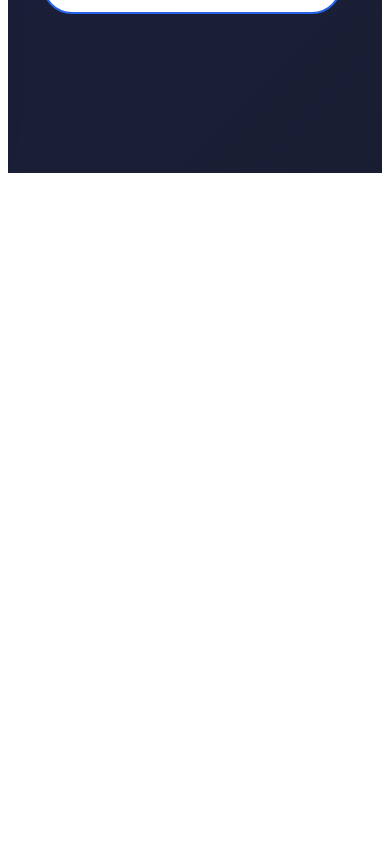
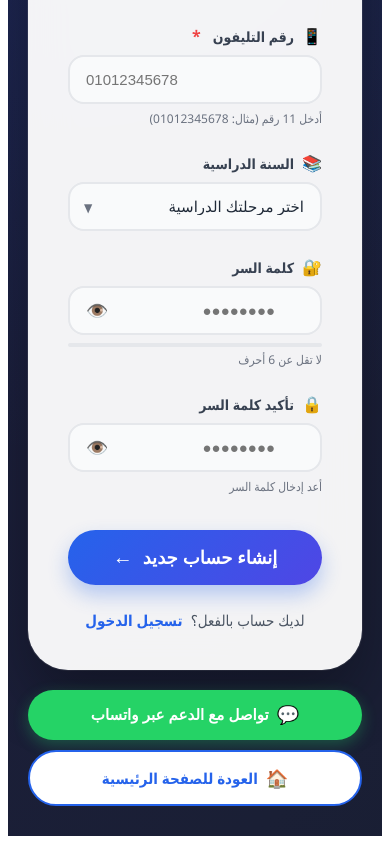
Before and after one commit to tomasmehany/almny-alaolom, a Next.js app: page /register in a window 390 px wide. Shown: the part 1136-1980 px from the top of the page. Before the commit the page ends 1317 px from the top, so only its background shows below. Built offline with nearby package versions, Linux system fonts and the light colour scheme.

Commit message:
Update page.tsx

```diff
--- a/app/register/page.tsx
+++ b/app/register/page.tsx
@@ -12,9 +12,20 @@ export default function RegisterPage() {
   const [confirmPassword, setConfirmPassword] = useState('');
   const [passwordMatch, setPasswordMatch] = useState(true);
   const [mounted, setMounted] = useState(false);
+  const [isMobile, setIsMobile] = useState(false);
 
   useEffect(() => {
     setMounted(true);
+
+    // كشف حجم الشاشة
+    const checkMobile = () => {
+      setIsMobile(window.innerWidth <= 768);
+    };
+
+    checkMobile();
+    window.addEventListener('resize', checkMobile);
+
+    return () => window.removeEventListener('resize', checkMobile);
   }, []);
 
   const handleSubmit = async (e: React.FormEvent) => {
@@ -123,9 +134,9 @@ export default function RegisterPage() {
       <div style={styles.background}></div>
       <div style={styles.backgroundOverlay}></div>
 
-      <div style={styles.content}>
+      <div style={isMobile ? styles.contentMobile : styles.content}>
         {/* ========== الجهة اليمنى ========== */}
-        <div style={styles.rightPanel}>
+        <div style={isMobile ? styles.rightPanelMobile : styles.rightPanel}>
           <div style={styles.imageWrapper}>
             <div style={styles.imageContainer}>
               <img
@@ -145,7 +156,8 @@ export default function RegisterPage() {
               <p style={styles.welcomeMessage}>مع مستر بيشوي، رحلتك نحو التفوق تبدأ من هنا</p>
             </div>
 
-            {/* رابطين بنفس الحجم - الأخضر والأبيض */}
+            {/* الرابطين في اليمين - مخفيين في الموبايل */}
+            {!isMobile && (
               <div style={styles.rightPanelLinks}>
                 {/* الزر الأخضر */}
                 <button type="button" onClick={contactAdmin} style={{...styles.rightLink, ...styles.greenButton}}>
@@ -159,11 +171,12 @@ export default function RegisterPage() {
                   <span>العودة للصفحة الرئيسية</span>
                 </Link>
               </div>
+            )}
           </div>
         </div>
 
         {/* ========== الجهة اليسرى ========== */}
-        <div style={styles.leftPanel}>
+        <div style={isMobile ? styles.leftPanelMobile : styles.leftPanel}>
           <div style={styles.formCard}>
             <div style={styles.formHeader}>
               <h2 style={styles.formTitle}>إنشاء حساب جديد</h2>
@@ -250,6 +263,21 @@ export default function RegisterPage() {
         </div>
       </div>
 
+      {/* الرابطين في الموبايل تحت - بتظهر بس في الموبايل */}
+      {isMobile && (
+        <div style={styles.mobileLinks}>
+          <button type="button" onClick={contactAdmin} style={{...styles.mobileLink, ...styles.greenButtonMobile}}>
+            <span style={styles.linkIcon}>💬</span>
+            <span>تواصل مع الدعم عبر واتساب</span>
+          </button>
+
+          <Link href="/" style={{...styles.mobileLink, ...styles.whiteButtonMobile}}>
+            <span style={styles.linkIcon}>🏠</span>
+            <span>العودة للصفحة الرئيسية</span>
+          </Link>
+        </div>
+      )}
+
       <style jsx>{`
         @keyframes fadeIn { from { opacity: 0; transform: translateY(20px); } to { opacity: 1; transform: translateY(0); } }
         @keyframes spin { to { transform: rotate(360deg); } }
@@ -265,9 +293,12 @@ const styles: any = {
   background: { position: 'absolute', top: 0, left: 0, right: 0, bottom: 0, background: 'linear-gradient(-45deg, #0b1120, #1a1f35, #1e1b4b, #0f172a)', backgroundSize: '400% 400%', animation: 'gradientMove 15s ease infinite', zIndex: 0 },
   backgroundOverlay: { position: 'absolute', top: 0, left: 0, right: 0, bottom: 0, background: 'radial-gradient(circle at 30% 50%, rgba(37,99,235,0.15) 0%, transparent 60%)', zIndex: 1 },
   content: { position: 'relative', zIndex: 2, display: 'flex', minHeight: '100vh' },
+  contentMobile: { position: 'relative', zIndex: 2, display: 'flex', flexDirection: 'column', minHeight: '100vh' },
 
   // ========== الجهة اليمنى ==========
   rightPanel: { flex: 1.2, display: 'flex', alignItems: 'center', justifyContent: 'center', padding: '40px', position: 'relative', animation: 'fadeIn 0.8s ease-out' },
+  rightPanelMobile: { flex: 'none', display: 'flex', alignItems: 'center', justifyContent: 'center', padding: '20px', position: 'relative', animation: 'fadeIn 0.8s ease-out' },
+
   imageWrapper: { maxWidth: '600px', width: '100%', textAlign: 'center', display: 'flex', flexDirection: 'column', alignItems: 'center' },
   imageContainer: { position: 'relative', marginBottom: '30px', animation: 'float 6s ease-in-out infinite' },
   image: { width: '100%', maxWidth: '450px', margin: '0 auto', display: 'block', filter: 'drop-shadow(0 20px 30px rgba(0,0,0,0.3))' },
@@ -278,8 +309,12 @@ const styles: any = {
   platformName: { fontSize: '42px', fontWeight: '800', marginBottom: '15px', background: 'linear-gradient(135deg, #fbbf24, #f59e0b)', WebkitBackgroundClip: 'text', WebkitTextFillColor: 'transparent' },
   welcomeMessage: { fontSize: '18px', opacity: 0.8, lineHeight: 1.6 },
 
-  // الرابطين بنفس الحجم
+  // الرابطين في اليمين
   rightPanelLinks: { display: 'flex', flexDirection: 'column', gap: '15px', width: '100%', maxWidth: '350px', marginTop: '20px' },
+
+  // الرابطين في الموبايل
+  mobileLinks: { position: 'relative', zIndex: 2, padding: '0 20px 30px 20px', display: 'flex', flexDirection: 'column', gap: '10px' },
+  mobileLink: { width: '100%', padding: '14px', borderRadius: '50px', fontSize: '15px', fontWeight: '600', display: 'flex', alignItems: 'center', justifyContent: 'center', gap: '8px', transition: 'all 0.3s', border: 'none', cursor: 'pointer', textDecoration: 'none', boxSizing: 'border-box' },
 
   // الكلاس الأساسي للرابطين (نفس الحجم)
   rightLink: {
@@ -305,9 +340,19 @@ const styles: any = {
     color: 'white',
     boxShadow: '0 5px 15px rgba(37, 211, 102, 0.3)',
   },
+  greenButtonMobile: {
+    background: '#25D366',
+    color: 'white',
+    boxShadow: '0 5px 15px rgba(37, 211, 102, 0.3)',
+  },
 
   // الزر الأبيض
   whiteButton: {
+    background: 'white',
+    color: '#2563eb',
+    border: '2px solid #2563eb',
+  },
+  whiteButtonMobile: {
     background: 'white',
     color: '#2563eb',
     border: '2px solid #2563eb',
@@ -317,6 +362,8 @@ const styles: any = {
 
   // ========== الجهة اليسرى ==========
   leftPanel: { flex: 1, display: 'flex', alignItems: 'center', justifyContent: 'center', padding: '40px' },
+  leftPanelMobile: { flex: 1, display: 'flex', alignItems: 'flex-start', justifyContent: 'center', padding: '0 20px 20px 20px' },
+
   formCard: { background: 'rgba(255, 255, 255, 0.95)', backdropFilter: 'blur(20px)', borderRadius: '40px', padding: '40px', width: '100%', maxWidth: '500px', boxShadow: '0 30px 60px rgba(0, 0, 0, 0.3), 0 0 0 1px rgba(255, 255, 255, 0.1)', animation: 'fadeIn 0.8s ease-out 0.2s both' },
   formHeader: { textAlign: 'center', marginBottom: '30px' },
   formTitle: { fontSize: '32px', fontWeight: '800', color: '#1f2937', marginBottom: '5px' },
```
Lines whose indentation alone changed are shown as unchanged.
